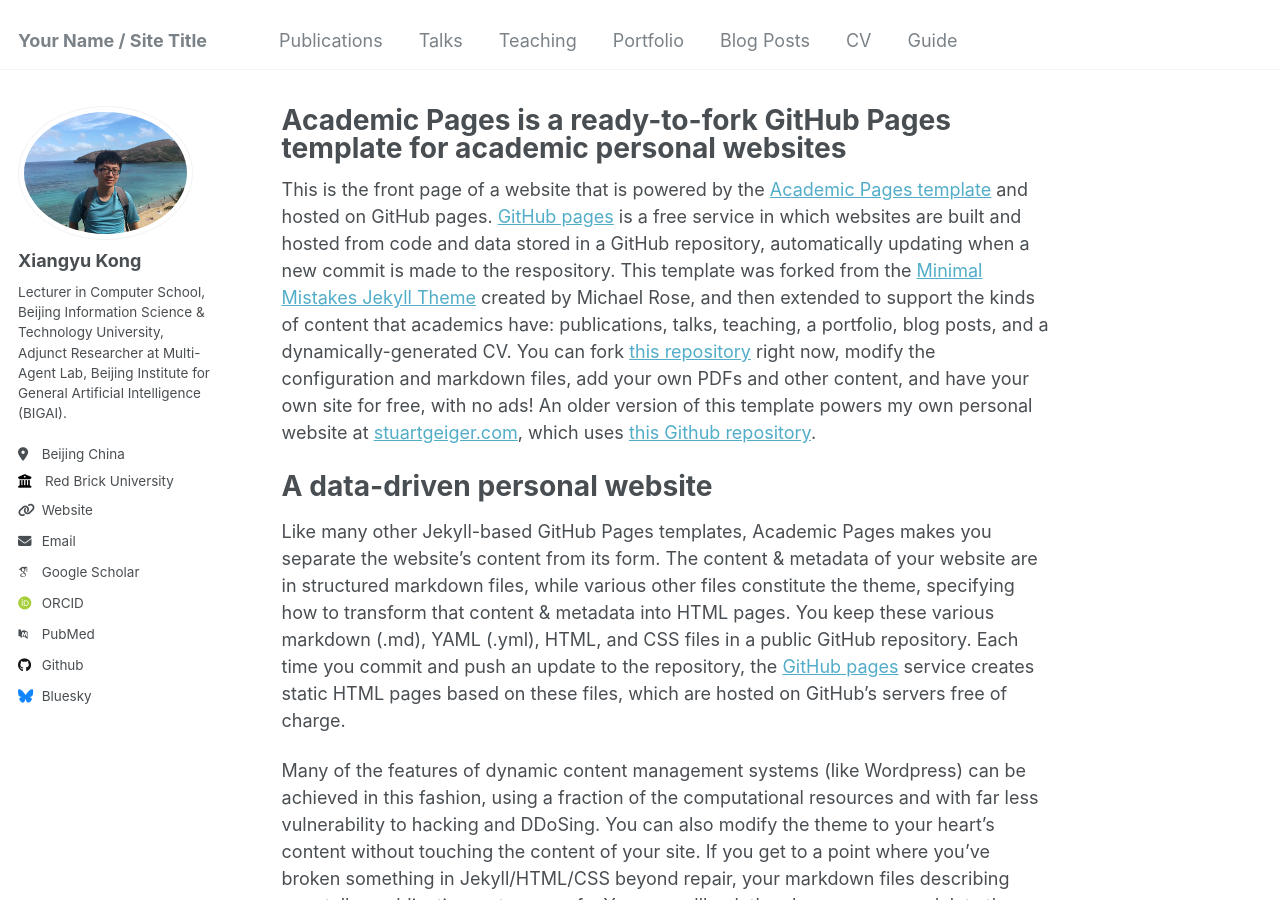
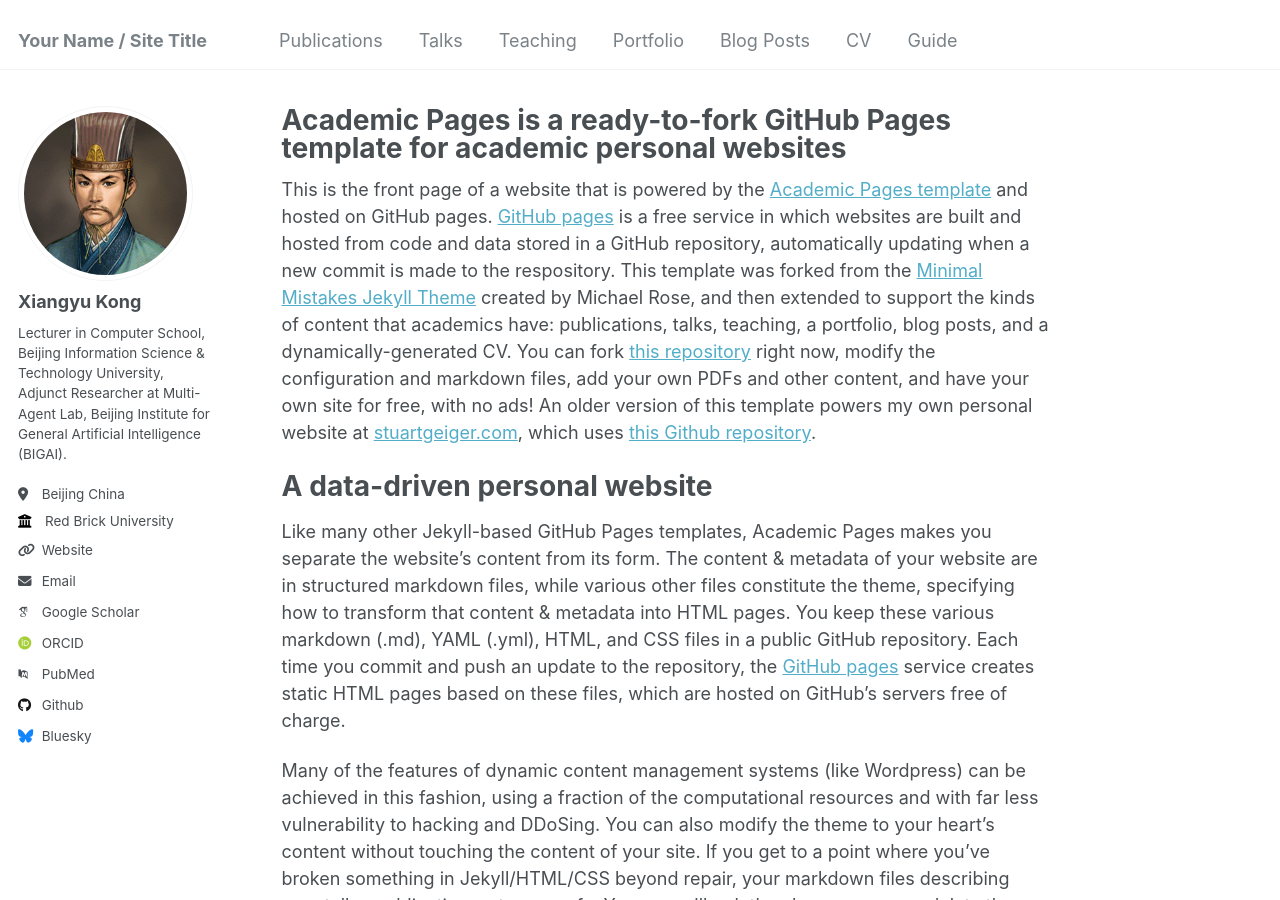
Before and after one commit to kxyzc1992/kxyzc1992.github.io, a Jekyll site: the page built from _pages/about.md, in a window 1280 px wide and 900 px high. Built offline with Jekyll 4.4.1, drawn with Linux system fonts in a browser that asks for light colours; some web fonts are replaced.

Commit message:
update config

```diff
--- a/_config.yml
+++ b/_config.yml
@@ -21,7 +21,7 @@ repository               : "academicpages/academicpages.github.io"
 #               Additional customization can be done by editing /_includes/author-profile.html
 author:
   # Biographic information
-  avatar           : "profile_xykong.jpg"
+  avatar           : "xunyu.png"
   name             : "Xiangyu Kong"
   pronouns         : # example: "she/her"
   bio              : "Lecturer in Computer School, Beijing Information Science & Technology University, Adjunct Researcher at Multi-Agent Lab, Beijing Institute for General Artificial Intelligence (BIGAI)."
```
Also changed, not shown: images/xunyu.png (added).
